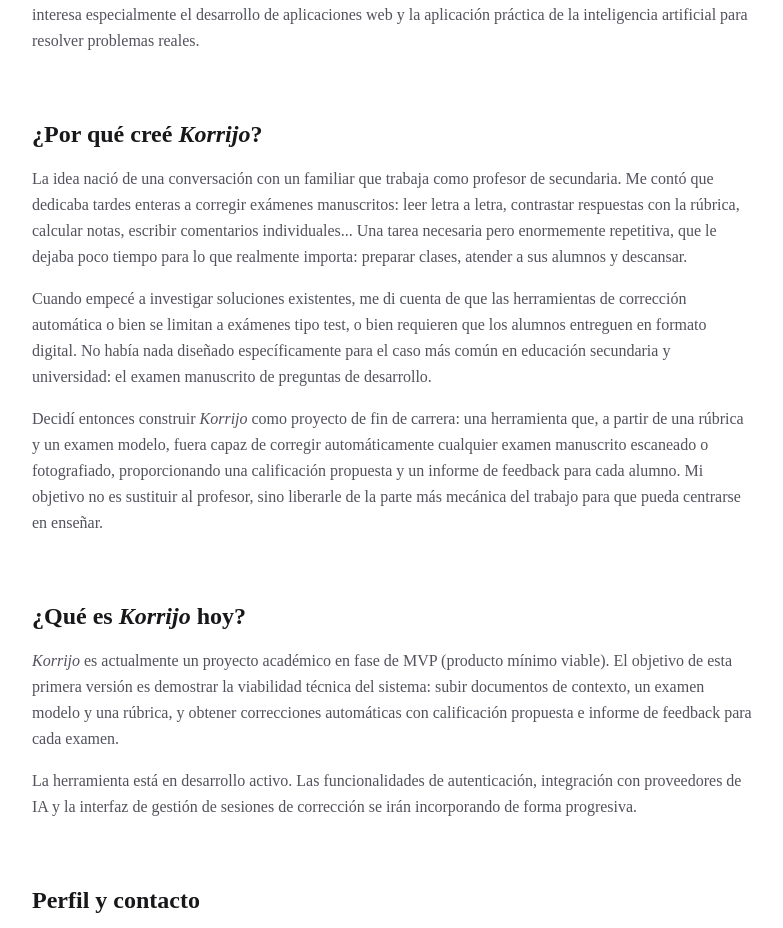
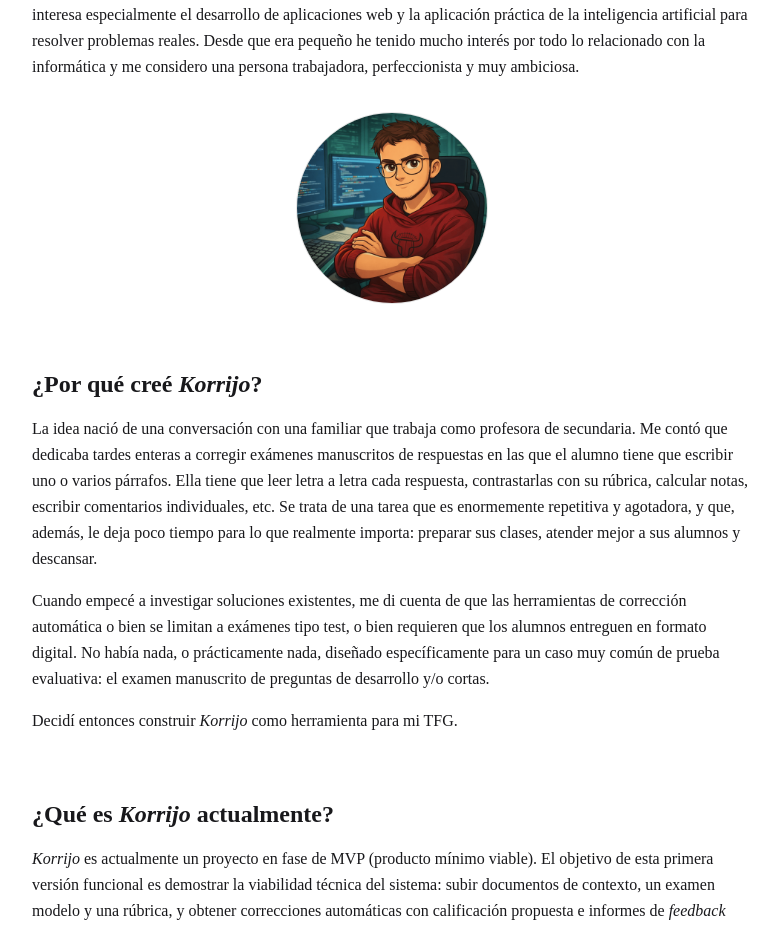
Before and after one commit to AlejandroCastroSanta10/korrijo, a Next.js app in the folder frontend/: page /creator in a window 1280 px wide. Shown: the part 329-1257 px from the top of the page, without its empty margins (248-1031 px from the left). Built offline with nearby package versions, Linux system fonts and the light colour scheme; no server answers.

Commit message:
Página Sobre el creador revisada

```diff
--- a/frontend/src/app/(public)/creator/page.tsx
+++ b/frontend/src/app/(public)/creator/page.tsx
@@ -21,7 +21,7 @@ export default function CreatorPage() {
   return (
     <div className="mx-auto max-w-3xl px-6 py-16 flex flex-col gap-16">
       <h1 className="text-4xl font-bold tracking-tight text-zinc-900 dark:text-zinc-50 sm:text-5xl">
-        Sobre el creador
+        Sobre el creador de la herramienta
       </h1>
 
       {/* ¿Quién soy? */}
@@ -29,12 +29,18 @@ export default function CreatorPage() {
         <h2 className="text-2xl font-semibold text-zinc-900 dark:text-zinc-50">
           ¿Quién soy?
         </h2>
-        <p className="text-zinc-600 dark:text-zinc-400 leading-relaxed">
-          Soy Alejandro Castro, estudiante de Ingeniería Informática con
-          especialización en Ingeniería del Software. Me interesa especialmente
+        <p className="text-zinc-900 dark:text-zinc-50 leading-relaxed">
+          Soy Alejandro Castro, estudiante de 4º curso de Ingeniería Informática en
+          la Universidad de Alicante. Me interesa especialmente
           el desarrollo de aplicaciones web y la aplicación práctica de la
           inteligencia artificial para resolver problemas reales.
+          Desde que era pequeño he tenido mucho interés por todo lo relacionado con la informática
+          y me considero una persona trabajadora, perfeccionista y muy ambiciosa.
         </p>
+
+        <div className="mx-auto mt-4 flex size-48 items-center justify-center overflow-hidden rounded-full border bg-muted">
+          <img src="/images/creator.png" alt="Alejandro Castro" className="size-full object-cover" />
+        </div>
       </section>
 
       {/* ¿Por qué creé Korrijo? */}
@@ -42,55 +48,48 @@ export default function CreatorPage() {
         <h2 className="text-2xl font-semibold text-zinc-900 dark:text-zinc-50">
           ¿Por qué creé <i>Korrijo</i>?
         </h2>
-        <div className="flex flex-col gap-4 text-zinc-600 dark:text-zinc-400 leading-relaxed">
+        <div className="flex flex-col gap-4 text-zinc-900 dark:text-zinc-50 leading-relaxed">
           <p>
-            La idea nació de una conversación con un familiar que trabaja como
-            profesor de secundaria. Me contó que dedicaba tardes enteras a
-            corregir exámenes manuscritos: leer letra a letra, contrastar
-            respuestas con la rúbrica, calcular notas, escribir comentarios
-            individuales... Una tarea necesaria pero enormemente repetitiva, que
-            le dejaba poco tiempo para lo que realmente importa: preparar clases,
-            atender a sus alumnos y descansar.
+            La idea nació de una conversación con una familiar que trabaja como
+            profesora de secundaria. Me contó que dedicaba tardes enteras a
+            corregir exámenes manuscritos de respuestas en las que el alumno tiene que
+            escribir uno o varios párrafos. Ella tiene que leer letra a letra cada respuesta, contrastarlas
+            con su rúbrica, calcular notas, escribir comentarios
+            individuales, etc. Se trata de una tarea que es enormemente repetitiva y agotadora, y que,
+            además, le deja poco tiempo para lo que realmente importa: preparar sus clases,
+            atender mejor a sus alumnos y descansar.
           </p>
           <p>
             Cuando empecé a investigar soluciones existentes, me di cuenta de
             que las herramientas de corrección automática o bien se limitan a
             exámenes tipo test, o bien requieren que los alumnos entreguen en
-            formato digital. No había nada diseñado específicamente para el
-            caso más común en educación secundaria y universidad: el examen
-            manuscrito de preguntas de desarrollo.
+            formato digital. No había nada, o prácticamente nada, diseñado específicamente
+            para un caso muy común de prueba evaluativa: el examen
+            manuscrito de preguntas de desarrollo y/o cortas.
           </p>
           <p>
-            Decidí entonces construir <i>Korrijo</i> como proyecto de fin de
-            carrera: una herramienta que, a partir de una rúbrica y un examen
-            modelo, fuera capaz de corregir automáticamente cualquier examen
-            manuscrito escaneado o fotografiado, proporcionando una calificación
-            propuesta y un informe de feedback para cada alumno. Mi objetivo no
-            es sustituir al profesor, sino liberarle de la parte más mecánica
-            del trabajo para que pueda centrarse en enseñar.
+            Decidí entonces construir <i>Korrijo</i> como herramienta para mi TFG.
           </p>
         </div>
       </section>
 
-      {/* ¿Qué es Korrijo hoy? */}
+      {/* ¿Qué es Korrijo actualmente? */}
       <section className="flex flex-col gap-4">
         <h2 className="text-2xl font-semibold text-zinc-900 dark:text-zinc-50">
-          ¿Qué es <i>Korrijo</i> hoy?
+          ¿Qué es <i>Korrijo</i> actualmente?
         </h2>
-        <div className="flex flex-col gap-4 text-zinc-600 dark:text-zinc-400 leading-relaxed">
+        <div className="flex flex-col gap-4 text-zinc-900 dark:text-zinc-50 leading-relaxed">
           <p>
-            <i>Korrijo</i> es actualmente un proyecto académico en fase de MVP
-            (producto mínimo viable). El objetivo de esta primera versión es
+            <i>Korrijo</i> es actualmente un proyecto en fase de MVP
+            (producto mínimo viable). El objetivo de esta primera versión funcional es
             demostrar la viabilidad técnica del sistema: subir documentos de
             contexto, un examen modelo y una rúbrica, y obtener correcciones
-            automáticas con calificación propuesta e informe de feedback para
+            automáticas con calificación propuesta e informes de <i>feedback</i> para
             cada examen.
           </p>
           <p>
-            La herramienta está en desarrollo activo. Las funcionalidades de
-            autenticación, integración con proveedores de IA y la interfaz de
-            gestión de sesiones de corrección se irán incorporando de forma
-            progresiva.
+            La herramienta se encuentra en desarrollo y se espera que se pueda mejorar
+            en un futuro.
           </p>
         </div>
       </section>
```
Also changed, not shown: frontend/public/images/creator.png (added).
